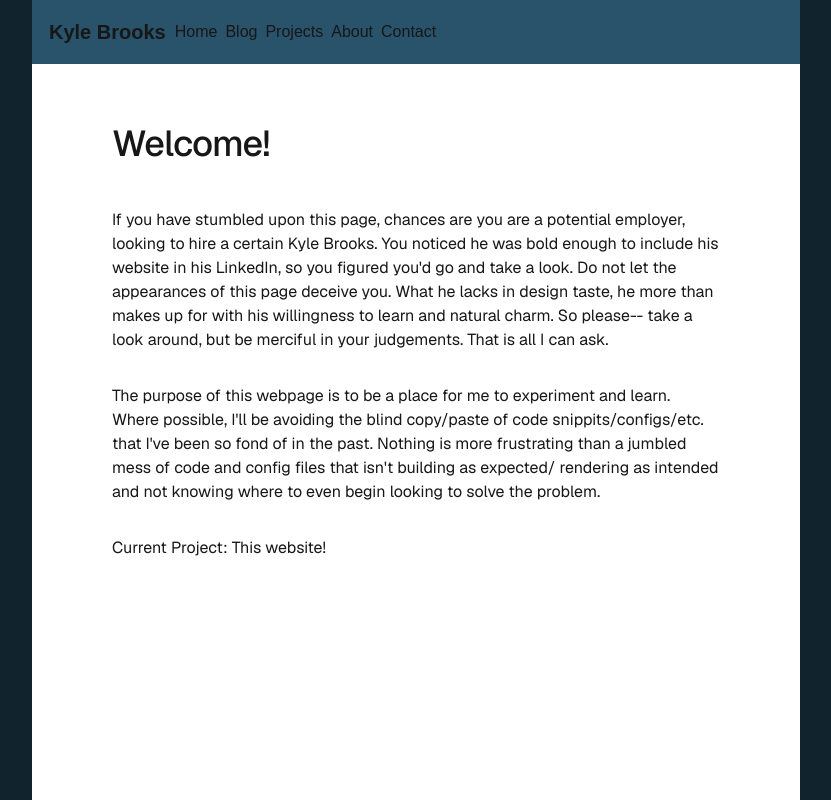
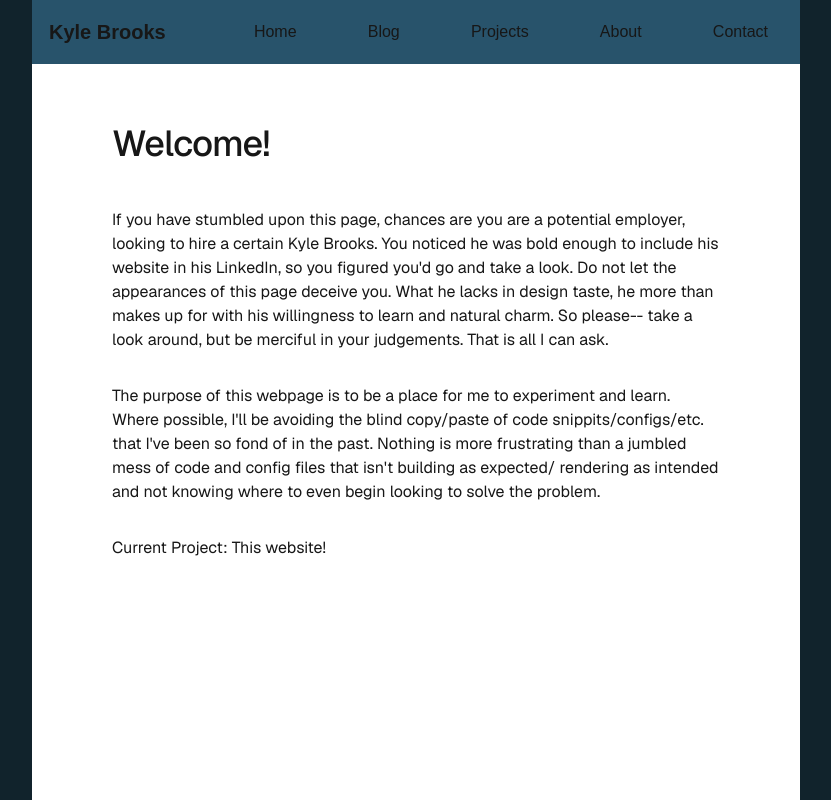
Before and after one commit to KyleBrooks242/website, a Next.js app: page / in a window 1280 px wide. Shown: the whole page, without its empty margins (224-1055 px from the left). Built offline with nearby package versions, Linux system fonts and the light colour scheme.

Commit message:
More ui tweaking

```diff
--- a/src/app/components/Header.tsx
+++ b/src/app/components/Header.tsx
@@ -5,12 +5,14 @@ export default function Header () {
 
     return (
         <div className="navbar bg-primary fixed">
-        <a className="btn btn-ghost mx-0 px-2 text-base sm:text-sm md:text-xl lg:text-lg xl:text-xl">Kyle Brooks</a>
-        <Link className="link link-hover nav-link" href='/'>Home</Link>
-        <Link className="link link-hover nav-link" href='/blog'>Blog</Link>
-        <Link className="link link-hover nav-link" href='/projects'>Projects</Link>
-        <Link className="link link-hover nav-link" href='/about'>About</Link>
-        <Link className="link link-hover nav-link" href='/contact'>Contact</Link>
+        <a className="btn btn-ghost mx-0  text-base sm:text-sm md:text-xl lg:text-lg xl:text-xl">Kyle Brooks</a>
+        {/* <div className='nav-links'> */}
+          <Link className="link link-hover nav-link" href='/'>Home</Link>
+          <Link className="link link-hover nav-link" href='/blog'>Blog</Link>
+          <Link className="link link-hover nav-link" href='/projects'>Projects</Link>
+          <Link className="link link-hover nav-link" href='/about'>About</Link>
+          <Link className="link link-hover nav-link" href='/contact'>Contact</Link>
+        {/* </div> */}
       </div>
     )
 }
--- a/src/app/globals.css
+++ b/src/app/globals.css
@@ -35,10 +35,6 @@ body {
   min-height: 100vh;
 }
 
-.nav-link {
-  display: flex;
-  margin-right: .5rem;
-}
 
 
 .h1 {
@@ -52,8 +48,16 @@ body {
   @apply text-4xl font-medium
 }
 
+/* .nav-links {
+  display: flex;
+  margin-right: .5rem;
+} */
 .navbar {
   max-width: var(--main-content);
+  justify-content: space-between;
+  padding-right: 2rem;
+  padding-left: 0;
+  margin-left: 0;
 }
 
 
```
